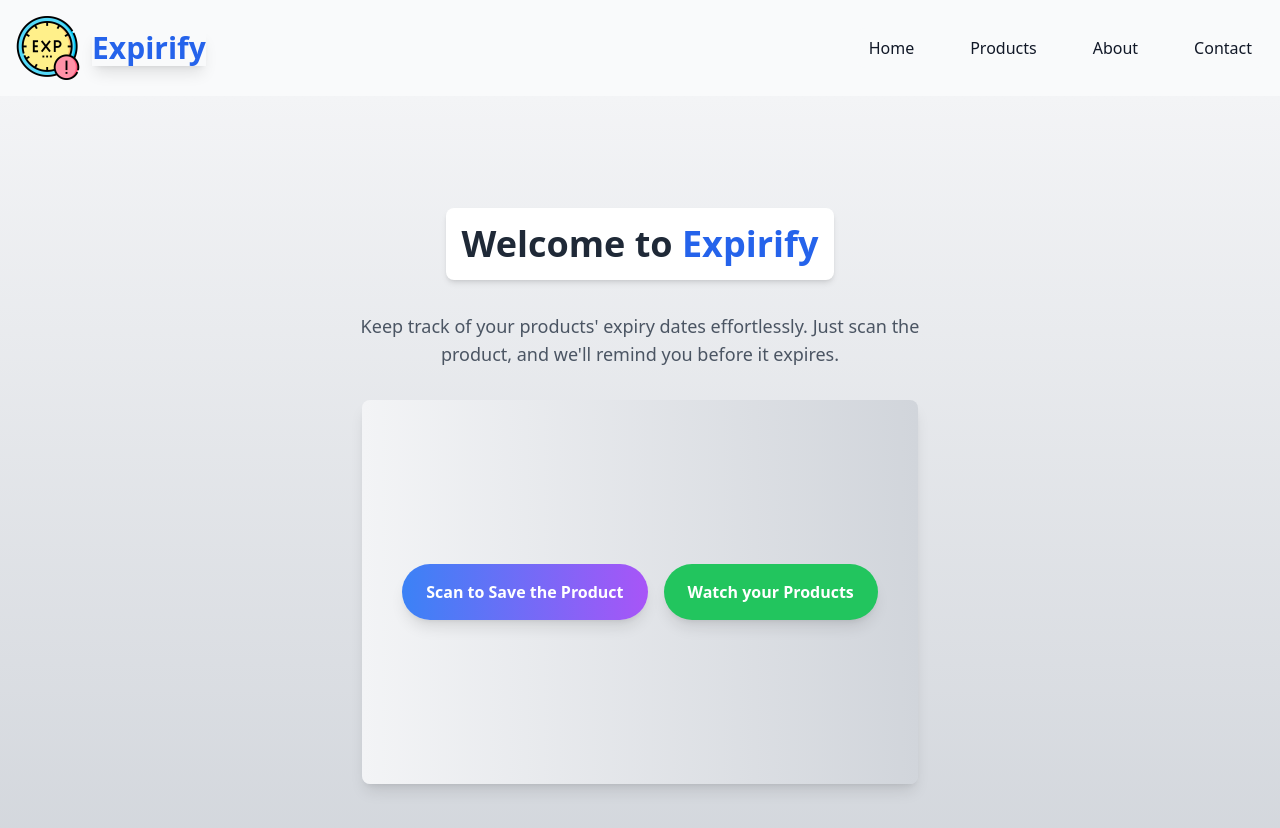
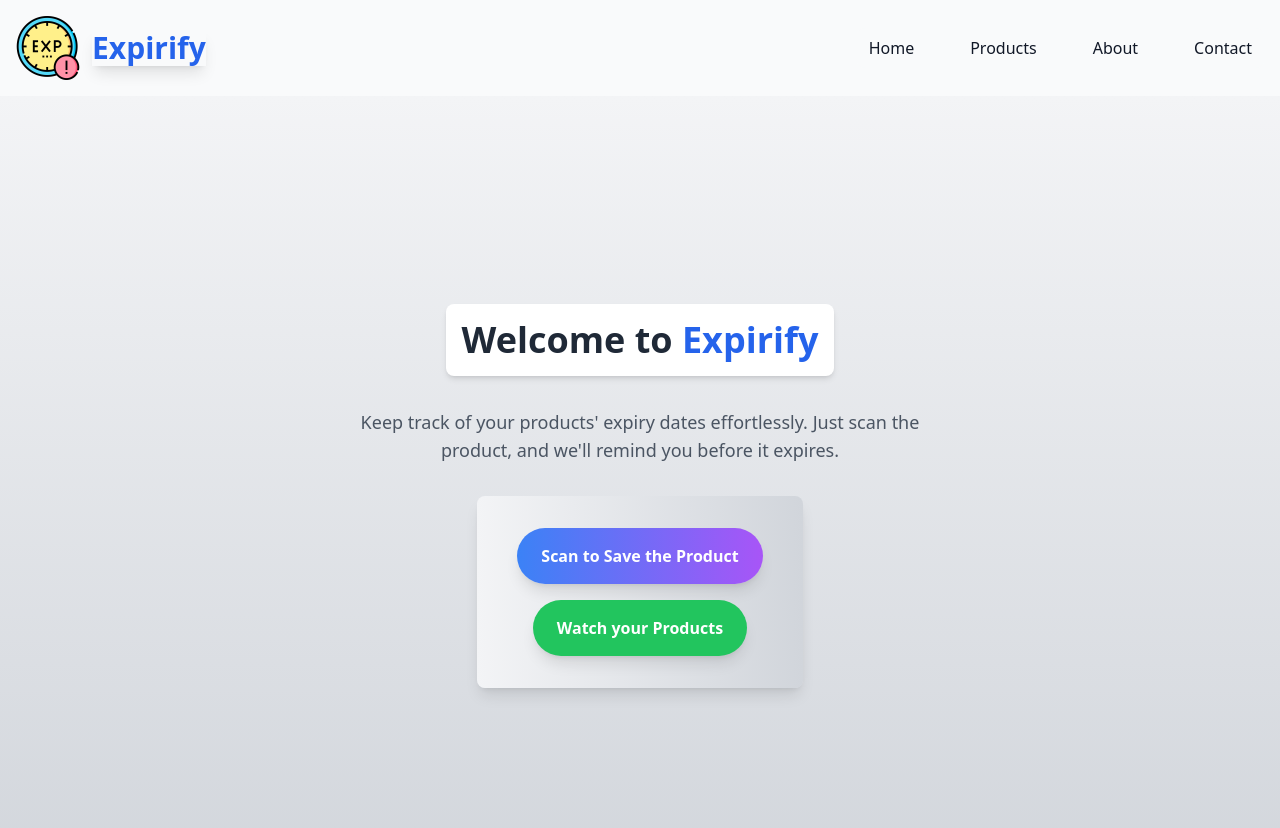
Before and after one commit to TanishqRathi12/Expirify-FrontEnd, a React (Create React App) app: page / in a window 1280 px wide. Shown: the top 828 px of the page. Built offline with nearby package versions, Linux system fonts and the light colour scheme.

Commit message:
Camera feature is added

```diff
--- a/package.json
+++ b/package.json
@@ -10,6 +10,7 @@
     "bootstrap": "^5.3.3",
     "react": "^18.3.1",
     "react-dom": "^18.3.1",
+    "react-qr-scanner": "^1.0.0-alpha.11",
     "react-router-dom": "^6.26.2",
     "react-scripts": "5.0.1",
     "web-vitals": "^2.1.4"
--- a/src/Components/ScanButton.jsx
+++ b/src/Components/ScanButton.jsx
@@ -1,16 +1,73 @@
-import React from 'react';
+import React, { useState } from 'react';
 import { Link } from 'react-router-dom';
+import QrScanner from 'react-qr-scanner';
 
 function ScanButton() {
+  const [scanning, setScanning] = useState(false); // Manage scanning state
+  const [scanResult, setScanResult] = useState(null); // Store scan result
+  const [loadingCamera, setLoadingCamera] = useState(false); // Loading state for the camera
+
+  const handleScan = (data) => {
+    if (data) {
+      setScanResult(data); // Save the scan result
+      setScanning(false); // Stop scanning after successful scan
+    }
+  };
+
+  const handleError = (err) => {
+    console.error('Error accessing camera: ', err);
+    setScanning(false); // Stop scanning on error
+  };
+
+  const openCamera = () => {
+    setLoadingCamera(true); // Start camera loading
+    setScanning(true); // Enable scanning
+  };
+
   return (
-    <div className="flex justify-center items-center h-96 bg-gradient-to-r from-gray-100 to-gray-300 rounded-lg shadow-lg p-8">
-      <button className="bg-gradient-to-r from-blue-500 to-purple-500 text-white font-bold py-4 px-6 rounded-full shadow-lg transform hover:scale-105 transition-transform duration-300 mx-2">
-        Scan to Save the Product
-      </button>
+    <div className="flex flex-col justify-center items-center h-auto bg-gradient-to-r from-gray-100 to-gray-300 rounded-lg shadow-lg p-8">
+      {/* Button to open the camera */}
+      {!scanning && !loadingCamera && (
+        <button
+          className="bg-gradient-to-r from-blue-500 to-purple-500 text-white font-bold py-4 px-6 rounded-full shadow-lg transform hover:scale-105 transition-transform duration-300 mx-2"
+          onClick={openCamera} // Open the camera on click
+        >
+          Scan to Save the Product
+        </button>
+      )}
+
+      {/* Show loading spinner or text when the camera is loading */}
+      {loadingCamera && (
+        <div className="flex justify-center items-center text-center">
+          <p className="text-lg font-bold text-gray-700">Loading Camera...</p>
+        </div>
+      )}
+
+      {/* Display the QR scanner component when scanning */}
+      {scanning && (
+        <div className="w-full mt-4">
+          <QrScanner
+            delay={300}
+            onError={handleError}
+            onScan={handleScan}
+            style={{ width: '100%' }}
+            constraints={{ video: { facingMode: "environment" } }} // Ensure back camera is used
+          />
+        </div>
+      )}
+
+      {/* Show scan result if available */}
+      {scanResult && (
+        <div className="mt-4 p-4 bg-green-200 rounded-md">
+          <p className="text-center font-bold">Scanned Product: {scanResult}</p>
+        </div>
+      )}
+
+      {/* Link to view products */}
       <Link to="/products">
-      <button className="bg-green-500 text-white font-bold py-4 px-6 rounded-full shadow-lg transform hover:scale-105 transition-transform duration-300 mx-2">
-        Watch your Products
-      </button>
+        <button className="bg-green-500 text-white font-bold py-4 px-6 rounded-full shadow-lg transform hover:scale-105 transition-transform duration-300 mx-2 mt-4">
+          Watch your Products
+        </button>
       </Link>
     </div>
   );
```
Also changed, not shown: 1 other file (tests, documents, lock files or other folders).
